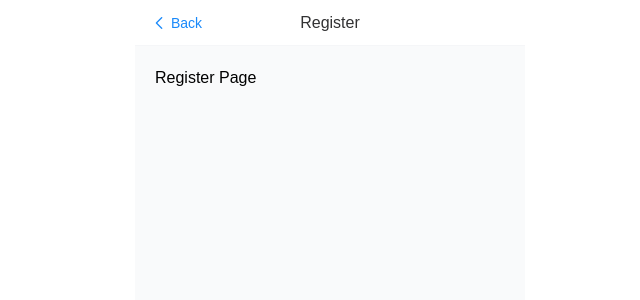
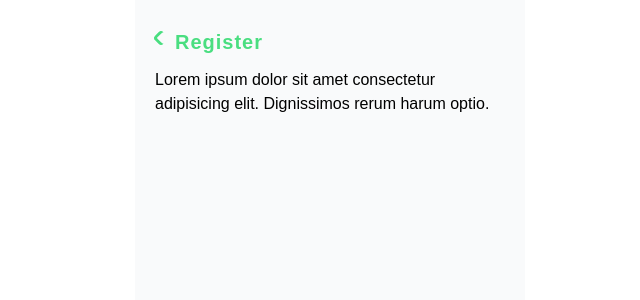
Before and after one commit to Jefray-alt/moneytracker, a Vue app: page /register in a window 1280 px wide. Shown: the top 300 px of the page, without its empty margins (310-950 px from the left). Built offline with nearby package versions, Linux system fonts and the light colour scheme; no server answers; a web font is replaced by a local one.

Commit message:
implement tw primary color and redesign register navbar

```diff
--- a/src/css/index.css
+++ b/src/css/index.css
@@ -13,3 +13,7 @@ body {
 #app {
   @apply w-full max-w-[390px] h-screen bg-gray-50;
 }
+
+.back-arrow {
+  @apply w-[12px] h-[12px] border-primary border-[3px] rotate-45 border-r-0 border-t-0 rounded;
+}
--- a/src/router/index.ts
+++ b/src/router/index.ts
@@ -22,7 +22,7 @@ const routes = [
     path: '/register',
     component: Register,
     name: 'register',
-    meta: { fullPage: true, title: 'Register', showNavbar: true },
+    meta: { fullPage: true, title: 'Register', showNavbar: false },
   },
 ];
 
--- a/src/views/Register.vue
+++ b/src/views/Register.vue
@@ -1,5 +1,30 @@
-<template>Register Page</template>
+<template>
+  <van-row>
+    <van-col span="24" class="flex items-center">
+      <span class="cursor-pointer back-arrow" @click="goBack" />
+      <h1
+        class="text-primary font-bold text-xl tracking-wider pt-[8px] pl-[8px]"
+      >
+        Register
+      </h1></van-col
+    >
+  </van-row>
+  <van-row>
+    <van-col span="24" class="pt-[12px]">
+      Lorem ipsum dolor sit amet consectetur adipisicing elit. Dignissimos rerum
+      harum optio.
+    </van-col>
+  </van-row>
+</template>
 
-<script setup lang="ts"></script>
+<script setup lang="ts">
+import { useRouter } from 'vue-router';
+
+const router = useRouter();
+
+const goBack = () => {
+  router.go(-1);
+};
+</script>
 
 <style scoped></style>
--- a/tailwind.config.js
+++ b/tailwind.config.js
@@ -2,7 +2,11 @@
 module.exports = {
   content: ['./index.html', './src/**/*.{vue,js,ts,jsx,tsx}'],
   theme: {
-    extend: {},
+    extend: {
+      colors: {
+        primary: '#4ade80',
+      },
+    },
   },
   plugins: [],
 };
```
